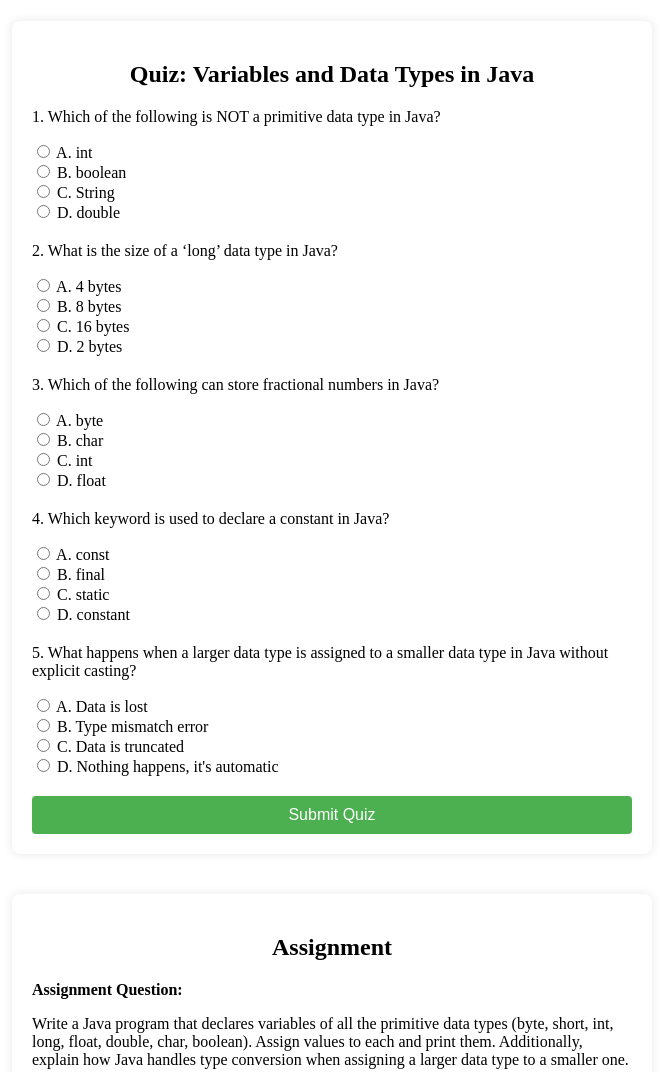
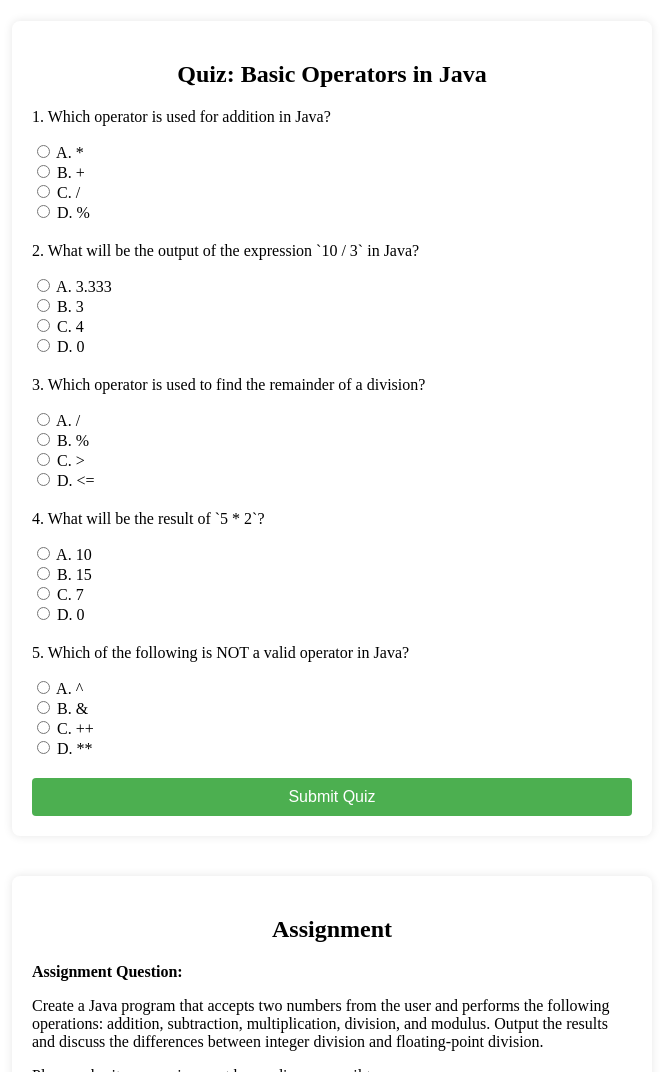
Before and after one commit to EasyProgramming101/computersciencemainpage, a plain HTML site: page index.html in a window 1280 px wide. Shown: the part 385-1457 px from the top of the page, without its empty margins (308-971 px from the left). Drawn offline with Linux system fonts and the light colour scheme.

Commit message:
Update index.html

```diff
--- a/index.html
+++ b/index.html
@@ -3,64 +3,64 @@
 <head>
     <meta charset="UTF-8">
     <meta name="viewport" content="width=device-width, initial-scale=1.0">
-    <title>Introduction to Java: Variables, Data Types</title>
+    <title>Basic Operators in Java</title>
     <link rel="stylesheet" href="styles.css"> <!-- Link to external CSS file -->
 </head>
 <body>
 
     <!-- Video Lecture Section -->
     <section id="lecture">
-        <h1>Video Lecture: Introduction to Java - Variables, Data Types</h1>
-        <iframe width="400" height="315" src="https://www.youtube.com/embed/sVIvhzEizEQ?si=WPC5E27EDEL0PO2m"
+        <h1>Video Lecture: Basic Operators in Java</h1>
+        <iframe width="400" height="315" src="https://www.youtube.com/embed/8CX4Tdttbqk?si=0KlzEJV3VAuutwD7"
                 title="YouTube video player" frameborder="0" allowfullscreen></iframe>
     </section>
 
     <!-- Quiz Section -->
     <section id="quiz">
-        <h2>Quiz: Variables and Data Types in Java</h2>
+        <h2>Quiz: Basic Operators in Java</h2>
         <form id="quizForm">
             <div class="quiz-question">
-                <p>1. Which of the following is NOT a primitive data type in Java?</p>
-                <input type="radio" name="q1" value="A"> A. int<br>
-                <input type="radio" name="q1" value="B"> B. boolean<br>
-                <input type="radio" name="q1" value="C"> C. String<br>
-                <input type="radio" name="q1" value="D"> D. double<br>
+                <p>1. Which operator is used for addition in Java?</p>
+                <input type="radio" name="q1" value="A"> A. *<br>
+                <input type="radio" name="q1" value="B"> B. +<br>
+                <input type="radio" name="q1" value="C"> C. /<br>
+                <input type="radio" name="q1" value="D"> D. %<br>
                 <span class="feedback" id="feedback1"></span>
             </div>
 
             <div class="quiz-question">
-                <p>2. What is the size of a ‘long’ data type in Java?</p>
-                <input type="radio" name="q2" value="A"> A. 4 bytes<br>
-                <input type="radio" name="q2" value="B"> B. 8 bytes<br>
-                <input type="radio" name="q2" value="C"> C. 16 bytes<br>
-                <input type="radio" name="q2" value="D"> D. 2 bytes<br>
+                <p>2. What will be the output of the expression `10 / 3` in Java?</p>
+                <input type="radio" name="q2" value="A"> A. 3.333<br>
+                <input type="radio" name="q2" value="B"> B. 3<br>
+                <input type="radio" name="q2" value="C"> C. 4<br>
+                <input type="radio" name="q2" value="D"> D. 0<br>
                 <span class="feedback" id="feedback2"></span>
             </div>
 
             <div class="quiz-question">
-                <p>3. Which of the following can store fractional numbers in Java?</p>
-                <input type="radio" name="q3" value="A"> A. byte<br>
-                <input type="radio" name="q3" value="B"> B. char<br>
-                <input type="radio" name="q3" value="C"> C. int<br>
-                <input type="radio" name="q3" value="D"> D. float<br>
+                <p>3. Which operator is used to find the remainder of a division?</p>
+                <input type="radio" name="q3" value="A"> A. /<br>
+                <input type="radio" name="q3" value="B"> B. %<br>
+                <input type="radio" name="q3" value="C"> C. ><br>
+                <input type="radio" name="q3" value="D"> D. <=<br>
                 <span class="feedback" id="feedback3"></span>
             </div>
 
             <div class="quiz-question">
-                <p>4. Which keyword is used to declare a constant in Java?</p>
-                <input type="radio" name="q4" value="A"> A. const<br>
-                <input type="radio" name="q4" value="B"> B. final<br>
-                <input type="radio" name="q4" value="C"> C. static<br>
-                <input type="radio" name="q4" value="D"> D. constant<br>
+                <p>4. What will be the result of `5 * 2`?</p>
+                <input type="radio" name="q4" value="A"> A. 10<br>
+                <input type="radio" name="q4" value="B"> B. 15<br>
+                <input type="radio" name="q4" value="C"> C. 7<br>
+                <input type="radio" name="q4" value="D"> D. 0<br>
                 <span class="feedback" id="feedback4"></span>
             </div>
 
             <div class="quiz-question">
-                <p>5. What happens when a larger data type is assigned to a smaller data type in Java without explicit casting?</p>
-                <input type="radio" name="q5" value="A"> A. Data is lost<br>
-                <input type="radio" name="q5" value="B"> B. Type mismatch error<br>
-                <input type="radio" name="q5" value="C"> C. Data is truncated<br>
-                <input type="radio" name="q5" value="D"> D. Nothing happens, it's automatic<br>
+                <p>5. Which of the following is NOT a valid operator in Java?</p>
+                <input type="radio" name="q5" value="A"> A. ^<br>
+                <input type="radio" name="q5" value="B"> B. &<br>
+                <input type="radio" name="q5" value="C"> C. ++<br>
+                <input type="radio" name="q5" value="D"> D. **<br>
                 <span class="feedback" id="feedback5"></span>
             </div>
 
@@ -72,9 +72,9 @@
     <section id="assignment">
         <h2>Assignment</h2>
         <p><strong>Assignment Question:</strong></p>
-        <p>Write a Java program that declares variables of all the primitive data types (byte, short, int, long, float, double, char, boolean). Assign values to each and print them. Additionally, explain how Java handles type conversion when assigning a larger data type to a smaller one.</p>
-        <p>Please submit your assignment by sending an email to: <a href="mailto:programmingmadesimple101@gmail.com">programmingmadesimple101@gmail.com</a></p>
-        <p>If the link does not work, send your assignment manually to: programmingmadesimple101@gmail.com</p>
+        <p>Create a Java program that accepts two numbers from the user and performs the following operations: addition, subtraction, multiplication, division, and modulus. Output the results and discuss the differences between integer division and floating-point division.</p>
+        <p>Please submit your assignment by sending an email to: <a href="mailto: programmingmadesimple101@gmail.com"> programmingmadesimple101@gmail.com </a></p>
+        <p>If the link does not work, send your assignment manually to: programmingmadesimple101@gmail.com </p>
         <textarea id="assignmentInput" rows="6" placeholder="Write your assignment here..."></textarea>
         <button id="submitAssignment" onclick="submitAssignment()">Submit Assignment</button>
     </section>
```
